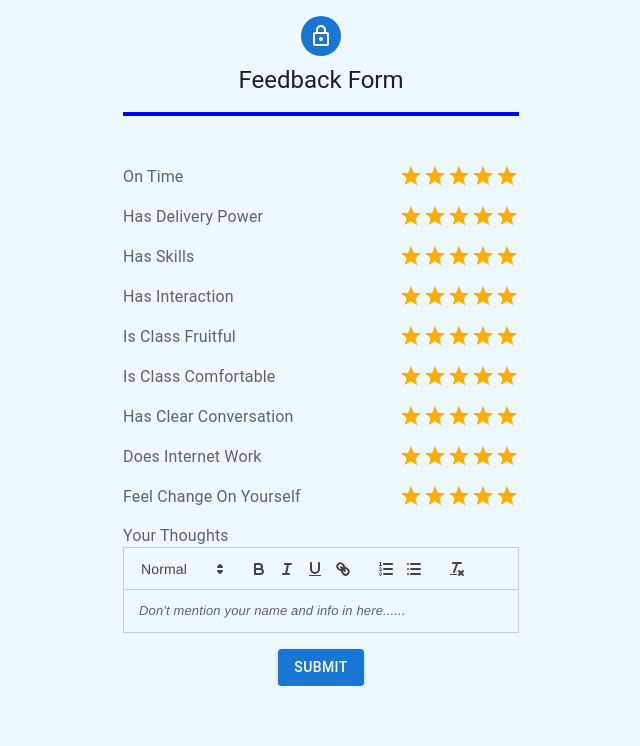
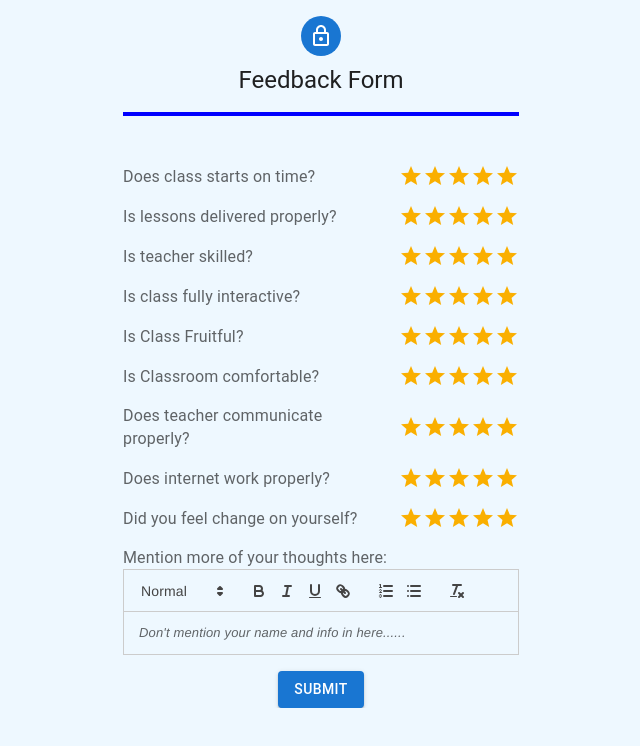
Before and after one commit to bagaleroshan/AMSprojects, a React (Vite) app: page /feedback-form in a window 1280 px wide. Shown: the top 746 px of the page, without its empty margins (319-959 px from the left). Built offline with nearby package versions, Linux system fonts and the light colour scheme.

Commit message:
Merge with Jenis Main

```diff
--- a/src/adminComponent/AdminGroupReport.tsx
+++ b/src/adminComponent/AdminGroupReport.tsx
@@ -1,8 +1,8 @@
-import React, { useMemo, useEffect } from "react";
+import { Box, CircularProgress, Stack, Typography } from "@mui/material";
+import { useEffect, useMemo } from "react";
+import AdminReportExcel from "../component/ExportCSV/AdminRepordExcel";
 import { useReadAllAttendanceQuery } from "../services/api/AttendanceService";
 import AttendanceTableComponent from "../teacherComponent/attendanceComponents/AttendanceTableComponent";
-import { CircularProgress, Box, Typography, Stack } from "@mui/material";
-import AdminReportExcel from "../component/ExportCSV/AdminRepordExcel";
 
 const AdminGroupReport = ({ groupId }) => {
   const { data, isLoading, error, refetch } =
--- a/src/feedback/FeedBackForm.tsx
+++ b/src/feedback/FeedBackForm.tsx
@@ -109,23 +109,32 @@ const FeedbackForm: React.FC = () => {
               <Box sx={{ mt: 3 }}>
                 <Grid container spacing={2}>
                   {[
-                    { name: "onTime", label: "On Time" },
-                    { name: "hasDeliveryPower", label: "Has Delivery Power" },
-                    { name: "hasSkills", label: "Has Skills" },
-                    { name: "hasInteraction", label: "Has Interaction" },
-                    { name: "isClassFruitful", label: "Is Class Fruitful" },
+                    { name: "onTime", label: "Does class starts on time?" },
+                    {
+                      name: "hasDeliveryPower",
+                      label: "Is lessons delivered properly?",
+                    },
+                    { name: "hasSkills", label: "Is teacher skilled?" },
+                    {
+                      name: "hasInteraction",
+                      label: "Is class fully interactive?",
+                    },
+                    { name: "isClassFruitful", label: "Is Class Fruitful?" },
                     {
                       name: "isClassRoomComfortable",
-                      label: "Is Class Comfortable",
+                      label: "Is Classroom comfortable?",
                     },
                     {
                       name: "hasClearConversation",
-                      label: "Has Clear Conversation",
+                      label: "Does teacher communicate properly?",
                     },
-                    { name: "doesInternetWork", label: "Does Internet Work" },
+                    {
+                      name: "doesInternetWork",
+                      label: "Does internet work properly?",
+                    },
                     {
                       name: "feelChangeOnYourself",
-                      label: "Feel Change On Yourself",
+                      label: "Did you feel change on yourself?",
                     },
                   ].map((item) => (
                     <Grid item xs={12} key={item.name}>
@@ -178,7 +187,9 @@ const FeedbackForm: React.FC = () => {
                         Boolean(formik.errors.description)
                       }
                     >
-                      <FormLabel>Your Thoughts</FormLabel>
+                      <FormLabel>
+                        Mention more of your thoughts here:{" "}
+                      </FormLabel>
                       <ReactQuill
                         value={formik.values.description}
                         onChange={(content) => {
```
Also changed, not shown: src/component/user/UpdatePasswordForm.tsx (+1 -8 lines).
